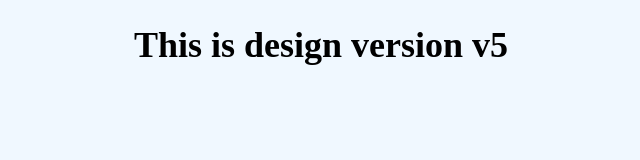
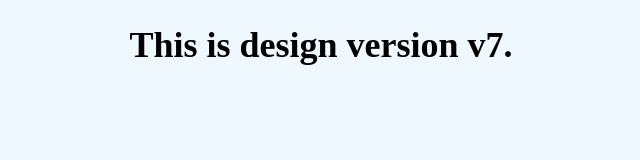
Before and after one commit to rushimohite001/myrepo, a plain HTML site: page index.html in a window 1280 px wide. Shown: the whole page, without its empty margins (319-959 px from the left). Drawn offline with Linux system fonts and the light colour scheme.

Commit message:
the verison changed to v7

```diff
--- a/index.html
+++ b/index.html
@@ -8,7 +8,7 @@
 </head>
 <body>
     <h1>
-        This is design version v5
+         This is design version v7.
     </h1>
 </body>
 </html>
```
